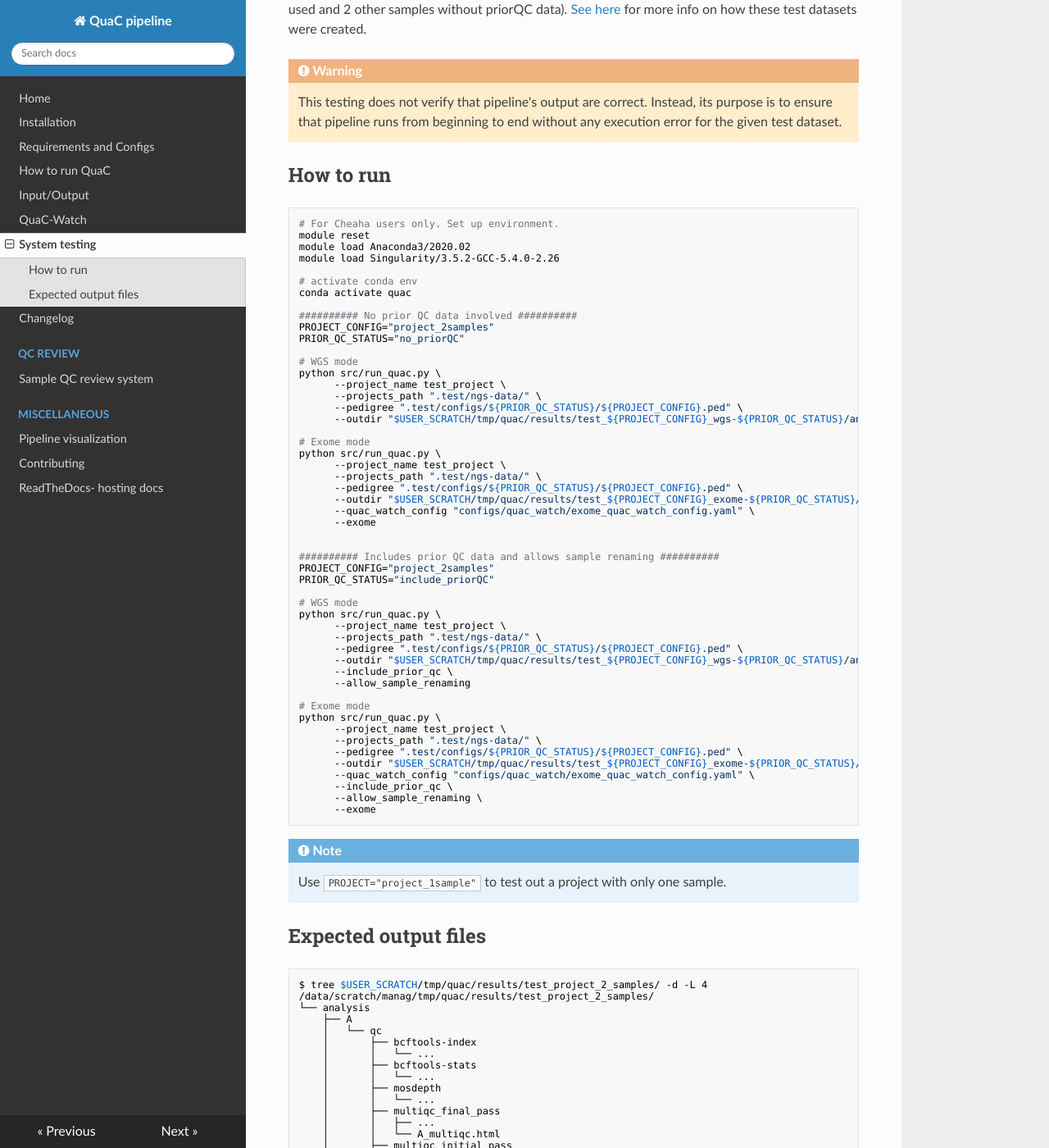
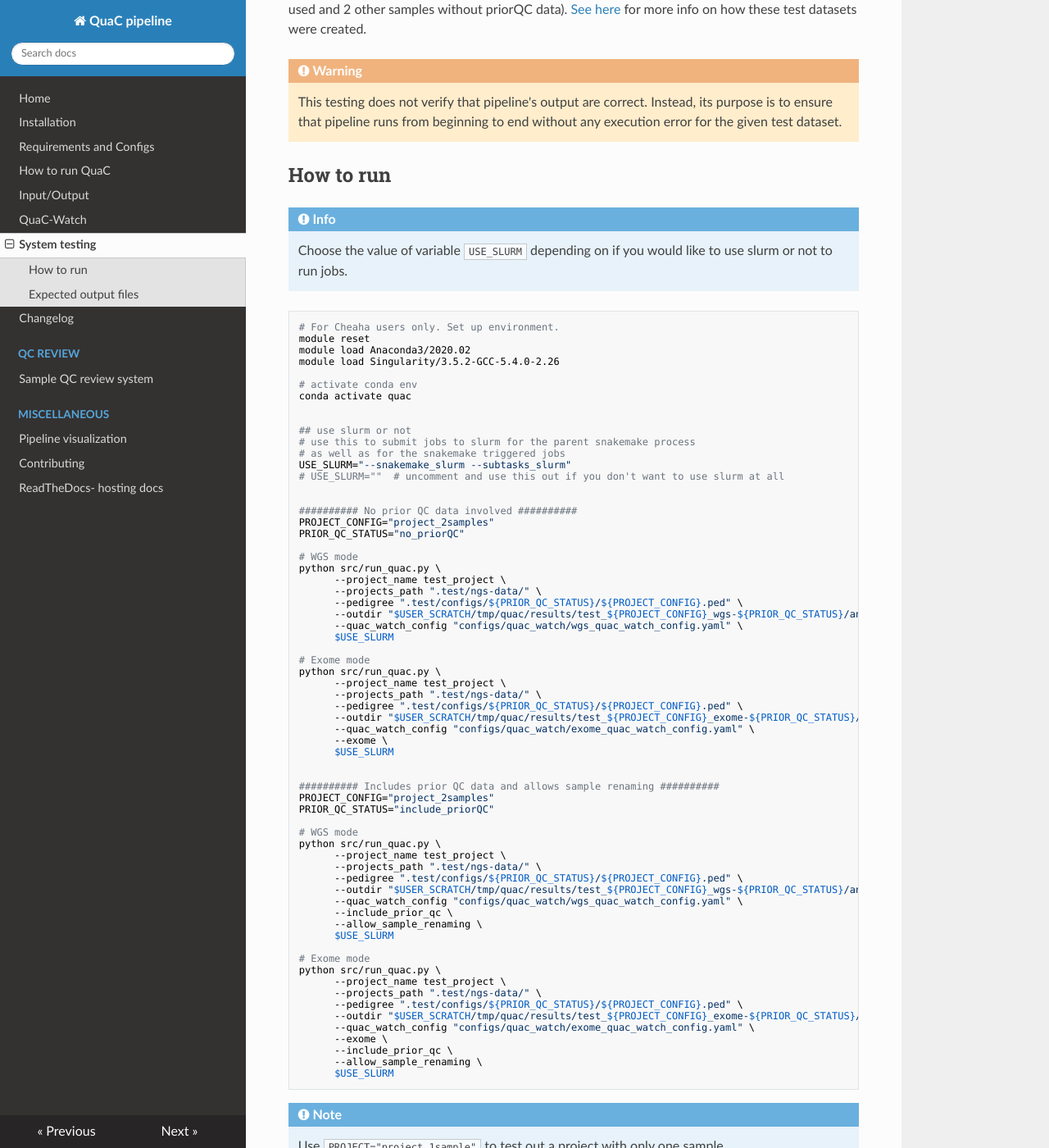
Before and after one commit to uab-cgds-worthey/quac, an MkDocs documentation site: the page built from docs/system_testing.md, in a window 1280 px wide and 1400 px high, scrolled down 234 px. Shown: the whole window at 82% size. Built offline with MkDocs 1.6.1, drawn with Linux system fonts in a browser that asks for light colours; nearby versions of some CDN libraries.

Commit message:
updates commands for system testing

````diff
--- a/docs/system_testing.md
+++ b/docs/system_testing.md
@@ -13,6 +13,11 @@ priorQC data). [See here](../.test/README.md) for more info on how these test da
 
 ## How to run
 
+!!! info
+
+    Choose the value of variable `USE_SLURM` depending on if you would like to use slurm or
+    not to run jobs.
+
 ```sh
 # For Cheaha users only. Set up environment.
 module reset
@@ -21,6 +26,14 @@ module load Singularity/3.5.2-GCC-5.4.0-2.26
 
 # activate conda env
 conda activate quac
+
+
+## use slurm or not
+# use this to submit jobs to slurm for the parent snakemake process
+# as well as for the snakemake triggered jobs
+USE_SLURM="--snakemake_slurm --subtasks_slurm"
+# USE_SLURM=""  # uncomment and use this out if you don't want to use slurm at all
+
 
 ########## No prior QC data involved ##########
 PROJECT_CONFIG="project_2samples"
@@ -31,7 +44,9 @@ python src/run_quac.py \
       --project_name test_project \
       --projects_path ".test/ngs-data/" \
       --pedigree ".test/configs/${PRIOR_QC_STATUS}/${PROJECT_CONFIG}.ped" \
-      --outdir "$USER_SCRATCH/tmp/quac/results/test_${PROJECT_CONFIG}_wgs-${PRIOR_QC_STATUS}/analysis"
+      --outdir "$USER_SCRATCH/tmp/quac/results/test_${PROJECT_CONFIG}_wgs-${PRIOR_QC_STATUS}/analysis" \
+      --quac_watch_config "configs/quac_watch/wgs_quac_watch_config.yaml" \
+      $USE_SLURM
 
 # Exome mode
 python src/run_quac.py \
@@ -40,7 +55,8 @@ python src/run_quac.py \
       --pedigree ".test/configs/${PRIOR_QC_STATUS}/${PROJECT_CONFIG}.ped" \
       --outdir "$USER_SCRATCH/tmp/quac/results/test_${PROJECT_CONFIG}_exome-${PRIOR_QC_STATUS}/analysis" \
       --quac_watch_config "configs/quac_watch/exome_quac_watch_config.yaml" \
-      --exome
+      --exome \
+      $USE_SLURM
 
 
 ########## Includes prior QC data and allows sample renaming ##########
@@ -53,8 +69,10 @@ python src/run_quac.py \
       --projects_path ".test/ngs-data/" \
       --pedigree ".test/configs/${PRIOR_QC_STATUS}/${PROJECT_CONFIG}.ped" \
       --outdir "$USER_SCRATCH/tmp/quac/results/test_${PROJECT_CONFIG}_wgs-${PRIOR_QC_STATUS}/analysis" \
+      --quac_watch_config "configs/quac_watch/wgs_quac_watch_config.yaml" \
       --include_prior_qc \
-      --allow_sample_renaming
+      --allow_sample_renaming \
+      $USE_SLURM
 
 # Exome mode
 python src/run_quac.py \
@@ -63,9 +81,10 @@ python src/run_quac.py \
       --pedigree ".test/configs/${PRIOR_QC_STATUS}/${PROJECT_CONFIG}.ped" \
       --outdir "$USER_SCRATCH/tmp/quac/results/test_${PROJECT_CONFIG}_exome-${PRIOR_QC_STATUS}/analysis" \
       --quac_watch_config "configs/quac_watch/exome_quac_watch_config.yaml" \
+      --exome \
       --include_prior_qc \
       --allow_sample_renaming \
-      --exome
+      $USE_SLURM
 ```
 
 !!! note
````
